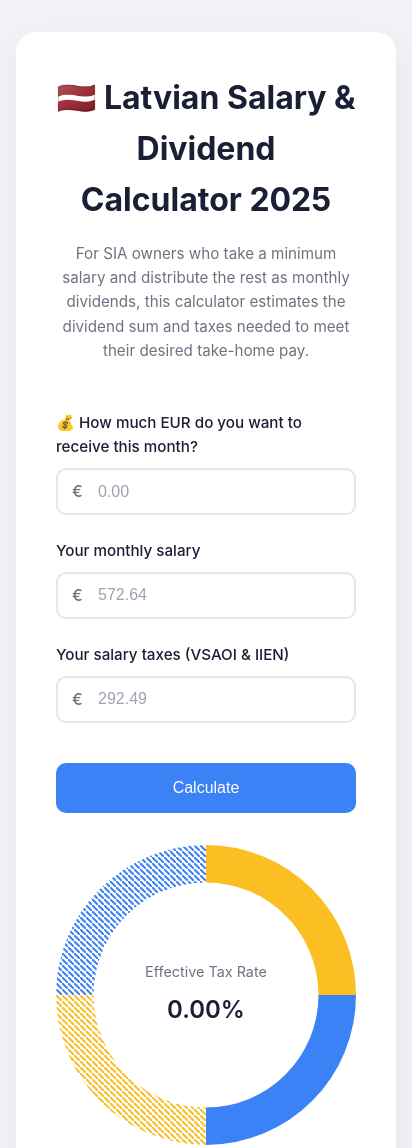
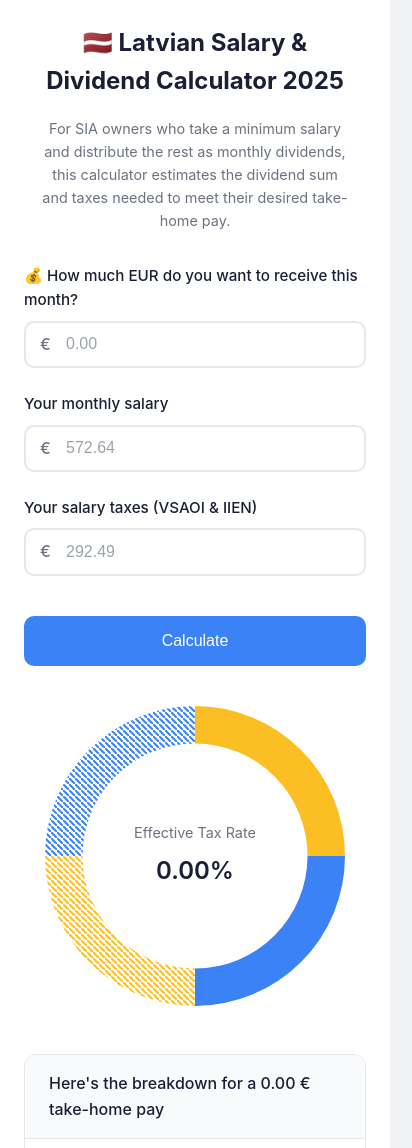
Before and after one commit to burchenya/BYOA-dividends, a plain HTML site: page index.html in a window 390 px wide. Shown: the top 1148 px of the page, 412 px wide, since content can reach past the window. Drawn offline with nearby package versions, Linux system fonts and the light colour scheme.

Commit message:
attempt to fix mobile

```diff
--- a/calculator.js
+++ b/calculator.js
@@ -38,6 +38,10 @@ function initChart() {
     dtCtx.lineTo(6, 6);
     dtCtx.stroke();
 
+    if (breakdownChart) {
+        breakdownChart.destroy();
+    }
+
     breakdownChart = new Chart(ctx, {
         type: 'doughnut',
         data: {
@@ -56,6 +60,7 @@ function initChart() {
         },
         options: {
             responsive: true,
+            maintainAspectRatio: true,
             plugins: {
                 legend: {
                     display: false
@@ -139,7 +144,7 @@ function calculate() {
         document.getElementById('effectiveTaxRate').textContent = formatNumber(effectiveTaxRate) + '%';
         document.getElementById('desiredAmount').textContent = formatNumber(totalDesiredAmount);
 
-        // Update the chart
+        // Update the chart with actual values
         updateChart(baseSalary, netDividends, salaryTax, dividendTax);
 
         // Show results
--- a/styles.css
+++ b/styles.css
@@ -132,6 +132,8 @@ button:hover {
     position: relative;
     width: 100%;
     aspect-ratio: 1;
+    max-width: 400px;
+    margin: 0 auto;
 }
 
 .chart-center {
@@ -341,8 +343,24 @@ button:hover {
 }
 
 @media (max-width: 900px) {
+    .container {
+        margin: 0;
+        padding: 0;
+    }
+
+    .calculator-card {
+        border-radius: 0;
+        padding: 1.5rem;
+    }
+
     .main-content {
         grid-template-columns: 1fr;
+        gap: 1.5rem;
+    }
+
+    .chart-container {
+        max-width: 300px;
+        margin: 1rem auto;
     }
 
     .breakdown-grid {
@@ -355,4 +373,15 @@ button:hover {
         border-bottom: 1px solid #e5e7eb;
         padding-bottom: 2rem;
     }
+
+    h1 {
+        font-size: 1.5rem;
+        padding: 0 1rem;
+    }
+
+    .subtitle {
+        font-size: 0.9rem;
+        padding: 0 1rem;
+        margin-bottom: 2rem;
+    }
 }
```
